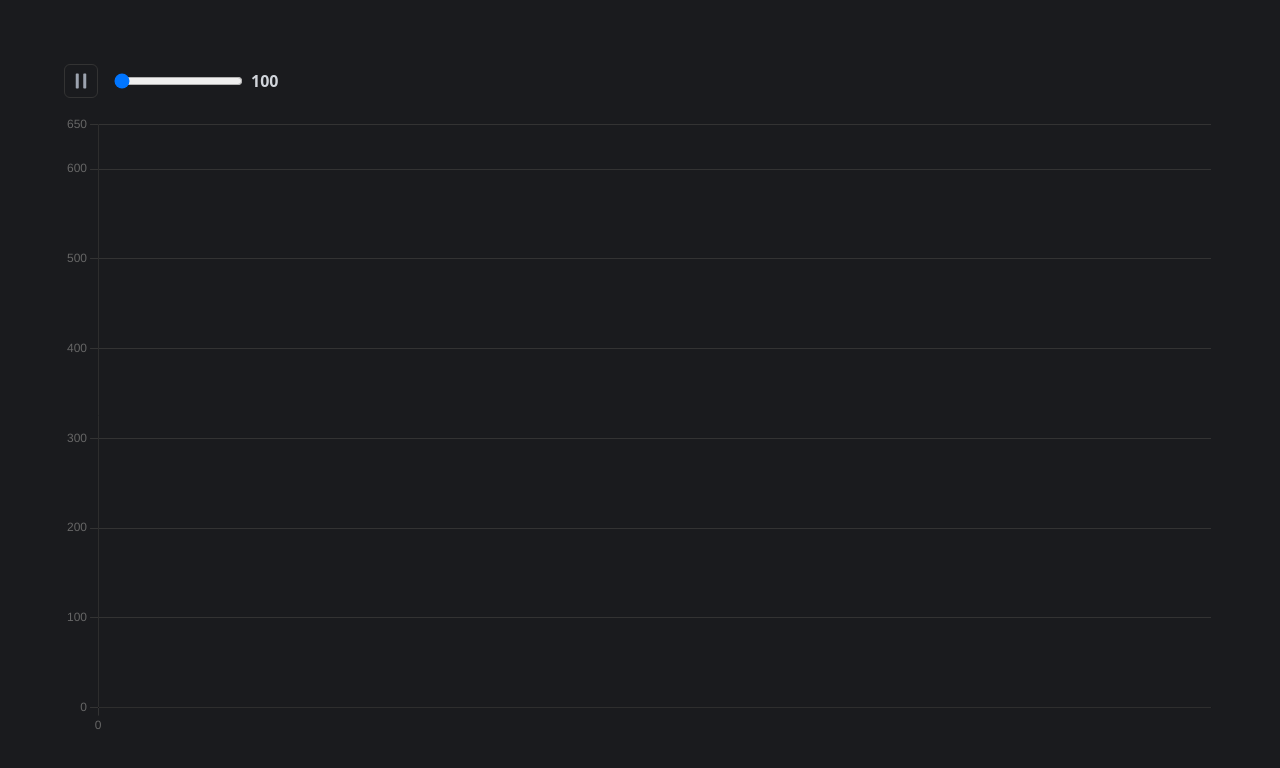
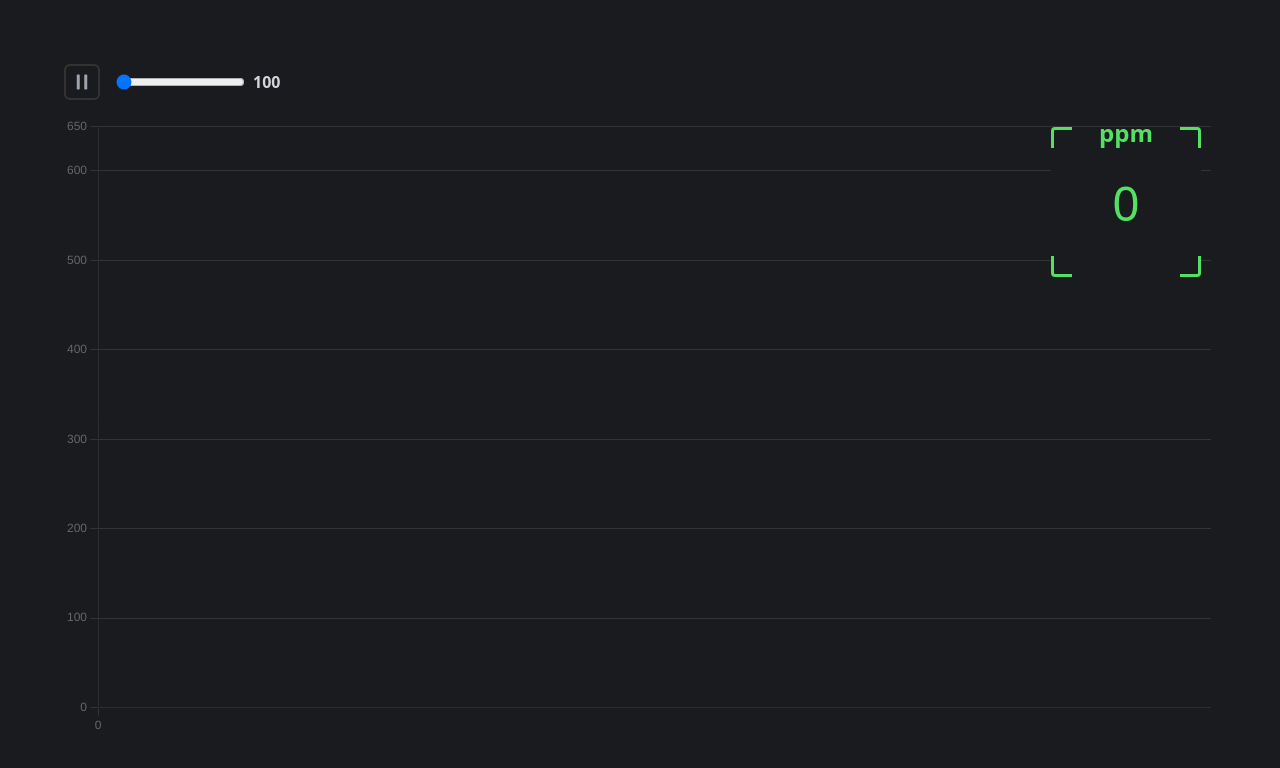
Before and after one commit to jrafaaael/ecg, a website built with Vite: page apps/client/index.html in a window 1280 px wide. Built offline with nearby package versions, Linux system fonts and the light colour scheme; files whose address does not match are found by name.

Commit message:
add bpm widget

```diff
--- a/apps/client/index.html
+++ b/apps/client/index.html
@@ -40,6 +40,11 @@
           </div>
       </aside>
       <section>
+        <div id="box">
+          <div id="bpm">
+            <span>0</span>
+          </div>
+        </div>
         <canvas id="myChart"></canvas>
       </section>
     </main>
--- a/apps/client/src/style.css
+++ b/apps/client/src/style.css
@@ -36,7 +36,7 @@ aside {
 button {
   padding: 0.25rem;
   background-color: transparent;
-  border: 1px solid #333;
+  border: 2px solid #333;
   border-radius: 6px;
   color: rgb(156 163 175);
   cursor: pointer;
@@ -69,11 +69,62 @@ output {
 
 section {
   width: 100%;
-  height: 85%;
+  height: 100%;
+  position: relative;
 }
 
 canvas {
   max-height: 100% !important;
+}
+
+#box {
+  width: 100px;
+  height: 100px;
+  background-color: rgb(26, 27, 30);
+  border: 3px solid #52E163;
+  border-radius: 4px;
+  color: white;
+  position: absolute;
+  top: 11px;
+  right: 15px;
+}
+
+#bpm {
+  width: 100%;
+  height: 100%;
+  display: flex;
+  justify-content: center;
+  align-items: center;
+  position: relative;
+}
+
+#bpm::after,
+#bpm::before {
+  background-color: rgb(26, 27, 30);
+  position: absolute;
+}
+
+#bpm::after {
+  content: 'ppm';
+  width: 75%;
+  height: calc(100% + 6px);
+  color: #52E163;
+  font-weight: 700;
+  line-height: 0.5;
+  display: flex;
+  justify-content: center;
+}
+
+#bpm::before {
+  content: '';
+  width: calc(100% + 6px);
+  height: 75%;
+}
+
+#bpm span {
+  font-size: 2rem;
+  color: #52E163;
+  z-index: 2;
 }
 
 .rotate {
@@ -115,6 +166,19 @@ canvas {
   section {
     height: 100%;
   }
+
+  #box {
+    width: 150px;
+    height: 150px;
+  }
+
+  #bpm::after {
+    font-size: 1.5rem;
+  }
+
+  #bpm span {
+    font-size: 3rem;
+  }
 }
 
 @media not ((hover: none) and (pointer: coarse)) {
```
